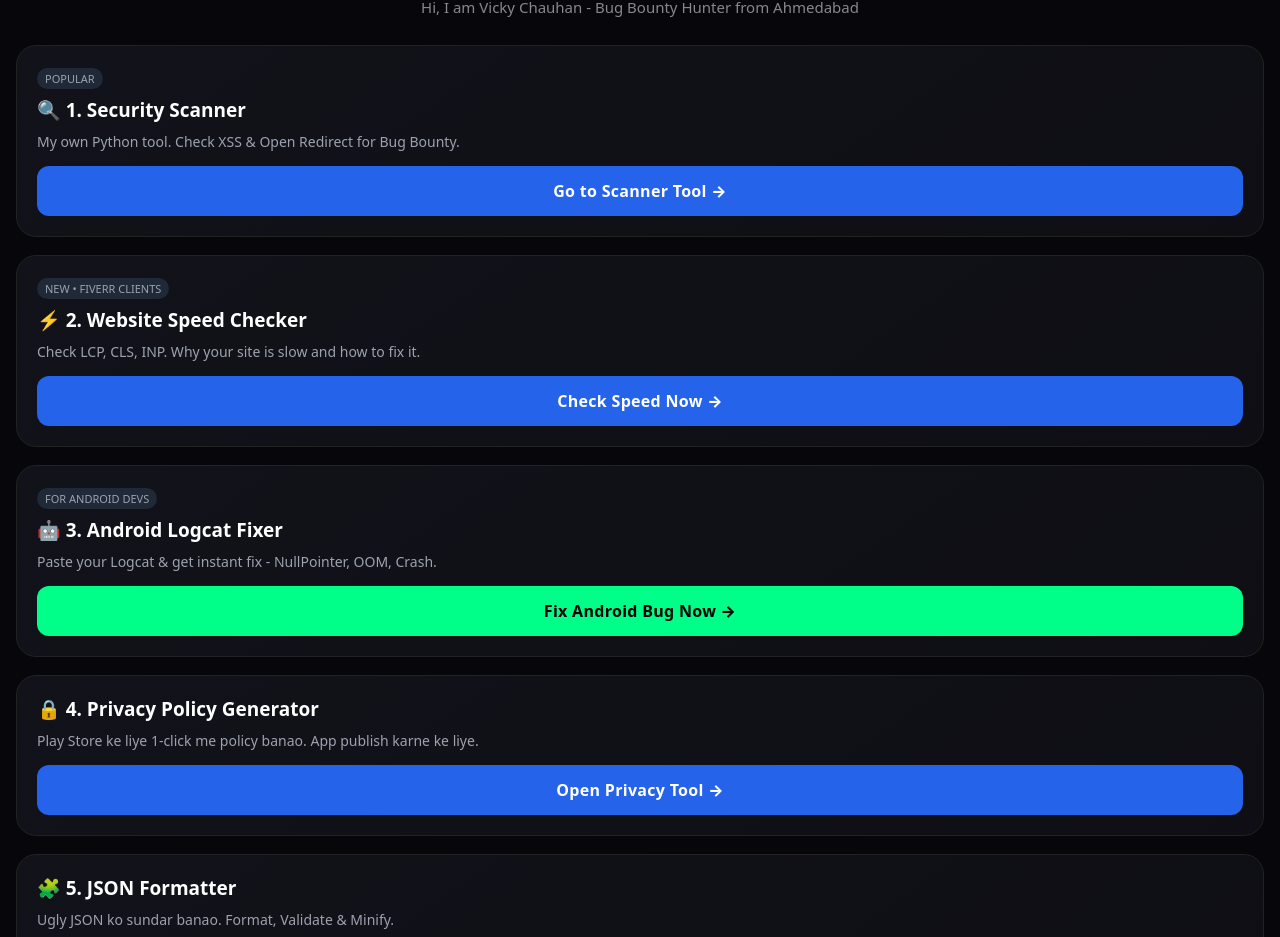
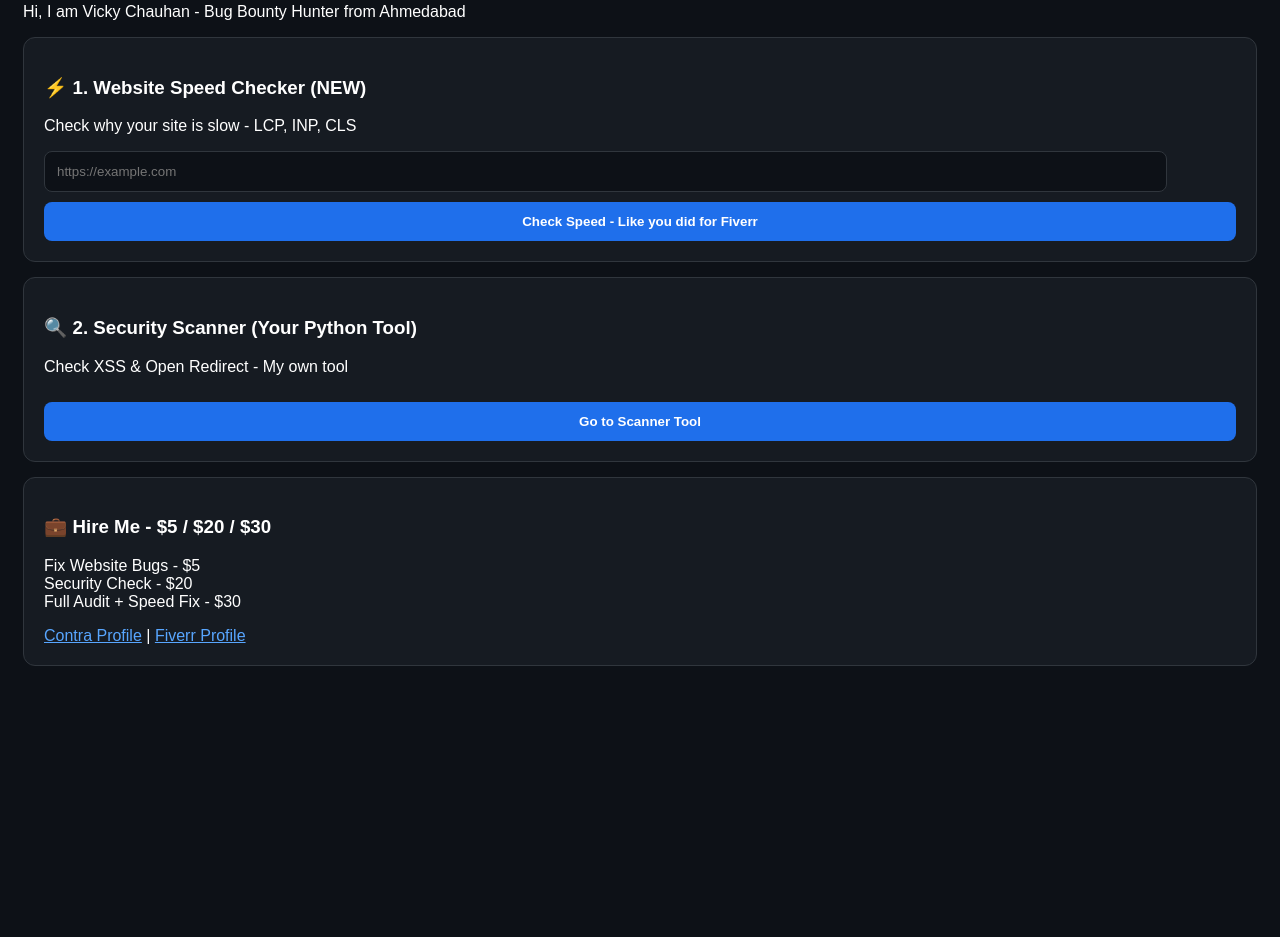
Before and after one commit to vickychauhan4949/cyb3r-tools, a plain HTML site: page index.html in a window 1280 px wide. Shown: the part 88-1025 px from the top of the page. After the commit the page ends 800 px from the top, so only its background shows below. Drawn offline with Linux system fonts and the light colour scheme.

Commit message:
Update index.html

```diff
--- a/index.html
+++ b/index.html
@@ -1,77 +1,39 @@
 <!DOCTYPE html>
-<html lang="en">
+<html>
 <head>
-<meta charset="UTF-8">
-<meta name="viewport" content="width=device-width, initial-scale=1.0">
-<title>cyb3r-tools - Vicky Chauhan | Bug Bounty Hunter</title>
+<meta name="viewport" content="width=device-width, initial-scale=1">
+<title>cyb3r-tools - By Vicky</title>
 <style>
-*{margin:0;padding:0;box-sizing:border-box}
-body{background:#07070b;color:#fff;font-family:system-ui,-apple-system,Segoe UI,Roboto; padding:16px;}
-.header{text-align:center;padding:25px 10px 10px 10px;}
-.header h1{font-size:26px;letter-spacing:0.5px;}
-.header p{color:#888;margin-top:8px;font-size:15px;}
-.card{background:linear-gradient(145deg,#12121a,#0e0e14);border:1px solid #222;border-radius:20px;padding:20px;margin:18px 0;}
-.card h2{font-size:19px;margin-bottom:8px;}
-.card p{color:#9ca3af;font-size:14px;line-height:1.5;margin-bottom:14px;}
-.btn{display:block;width:100%;text-align:center;padding:14px 10px;border-radius:12px;text-decoration:none;font-weight:800;font-size:16px;letter-spacing:0.3px;}
-.btn-blue{background:#2563eb;color:#fff;}
-.btn-green{background:#00ff88;color:#000;}
-.badge{display:inline-block;background:#1f2937;color:#9ca3af;font-size:11px;padding:3px 8px;border-radius:20px;margin-bottom:8px;}
-.footer{text-align:center;color:#555;font-size:13px;padding:30px 10px;}
+body{font-family:sans-serif; background:#0d1117; color:white; padding:15px}
+.box{background:#161b22; padding:20px; border-radius:12px; margin-bottom:15px; border:1px solid #30363d}
+input{width:92%; padding:12px; border-radius:8px; border:1px solid #30363d; background:#0d1117; color:white}
+button{padding:12px 20px; background:#1f6feb; color:white; border:none; border-radius:8px; margin-top:10px; font-weight:bold; width:100%}
+a{color:#58a6ff}
 </style>
 </head>
 <body>
+<h2>🛡️ cyb3r-tools - My Cyber Security Tools</h2>
+<p>Hi, I am Vicky Chauhan - Bug Bounty Hunter from Ahmedabad</p>
 
-<div class="header">
-<h1>🛡️ cyb3r-tools</h1>
-<p>Hi, I am Vicky Chauhan - Bug Bounty Hunter from Ahmedabad</p>
+<div class="box">
+<h3>⚡ 1. Website Speed Checker (NEW)</h3>
+<p>Check why your site is slow - LCP, INP, CLS</p>
+<input id="url1" placeholder="https://example.com">
+<button onclick="window.open('https://pagespeed.web.dev/analysis?url='+document.getElementById('url1').value, '_blank')">Check Speed - Like you did for Fiverr</button>
 </div>
 
-<div class="card">
-<span class="badge">POPULAR</span>
-<h2>🔍 1. Security Scanner</h2>
-<p>My own Python tool. Check XSS & Open Redirect for Bug Bounty.</p>
-<a class="btn btn-blue" href="./cyb3r-tools/security-scanner/">Go to Scanner Tool →</a>
+<div class="box">
+<h3>🔍 2. Security Scanner (Your Python Tool)</h3>
+<p>Check XSS & Open Redirect - My own tool</p>
+<a href="security-scanner/"><button>Go to Scanner Tool</button></a>
 </div>
 
-<div class="card">
-<span class="badge">NEW • FIVERR CLIENTS</span>
-<h2>⚡ 2. Website Speed Checker</h2>
-<p>Check LCP, CLS, INP. Why your site is slow and how to fix it.</p>
-<a class="btn btn-blue" href="./cyb3r-tools/website-speed-checker/">Check Speed Now →</a>
+<div class="box">
+<h3>💼 Hire Me - $5 / $20 / $30</h3>
+<p>Fix Website Bugs - $5<br>Security Check - $20<br>Full Audit + Speed Fix - $30</p>
+<a href="https://contra.com/s/of36oqYO-i-will-check-your-website-for-security-bugs-xss-open-redirect">Contra Profile</a> |
+<a href="https://www.fiverr.com/">Fiverr Profile</a>
 </div>
-
-<div class="card">
-<span class="badge">FOR ANDROID DEVS</span>
-<h2>🤖 3. Android Logcat Fixer</h2>
-<p>Paste your Logcat & get instant fix - NullPointer, OOM, Crash.</p>
-<a class="btn btn-green" href="./cyb3r-tools/android-logcat-fixer/">Fix Android Bug Now →</a>
-</div>
-
-<div class="card">
-<h2>🔒 4. Privacy Policy Generator</h2>
-<p>Play Store ke liye 1-click me policy banao. App publish karne ke liye.</p>
-<a class="btn btn-blue" href="./cyb3r-tools/privacy-policy-generator/">Open Privacy Tool →</a>
-</div>
-
-<div class="card">
-<h2>🧩 5. JSON Formatter</h2>
-<p>Ugly JSON ko sundar banao. Format, Validate & Minify.</p>
-<a class="btn btn-green" href="./cyb3r-tools/json-formatter/">Open JSON Tool →</a>
-</div>
-
-<div class="card">
-<h2>📥 6. Instagram Reel Downloader</h2>
-<p>For testing purpose - Download reels for bug bounty testing.</p>
-<a class="btn btn-blue" href="./cyb3r-tools/instagram-reel-downloader/">Open Downloader →</a>
-</div>
-
-<div class="card" style="border-style:dashed;">
-<h2>💼 Hire Me - $5 / $20 / $30</h2>
-<p>Fix Website Bugs - $5<br>Security Check - $20<br>Full Audit + Speed Fix - $30</p>
-</div>
-
-<div class="footer">Made with ❤️ by Vicky Chauhan • Ahmedabad, Gujarat</div>
 
 </body>
 </html>
```
